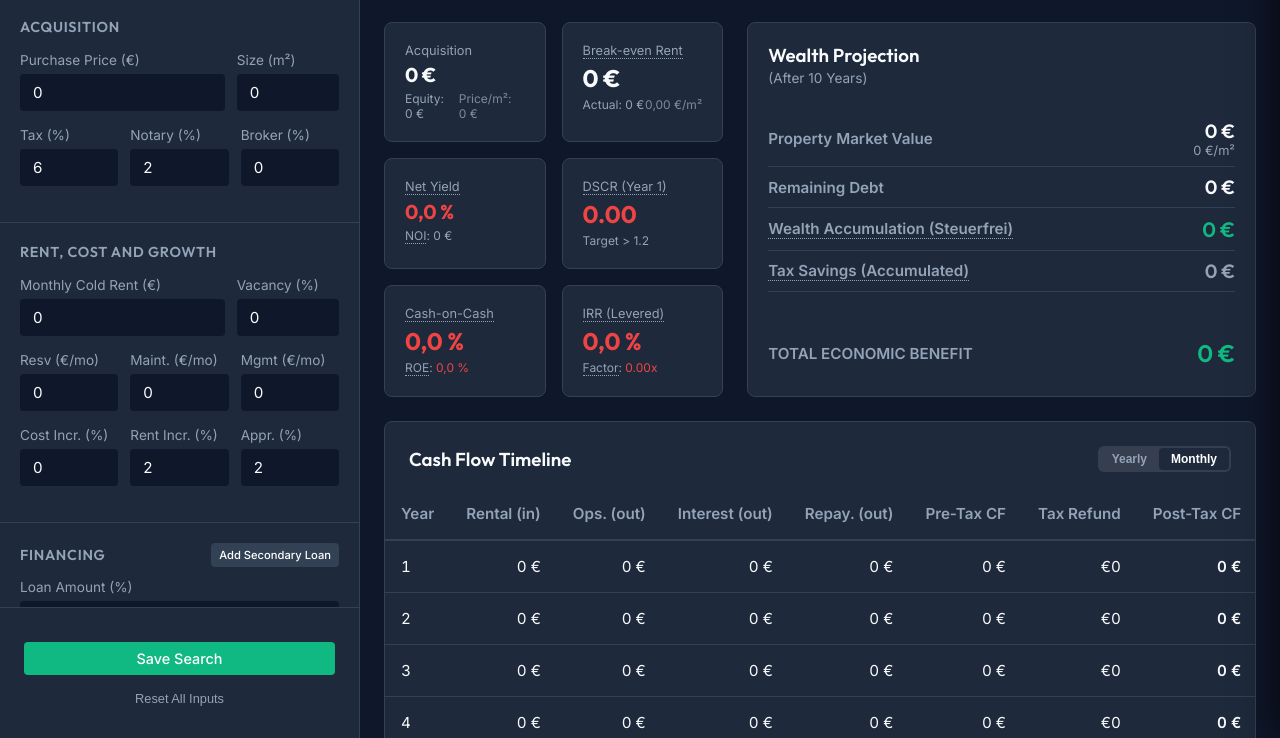
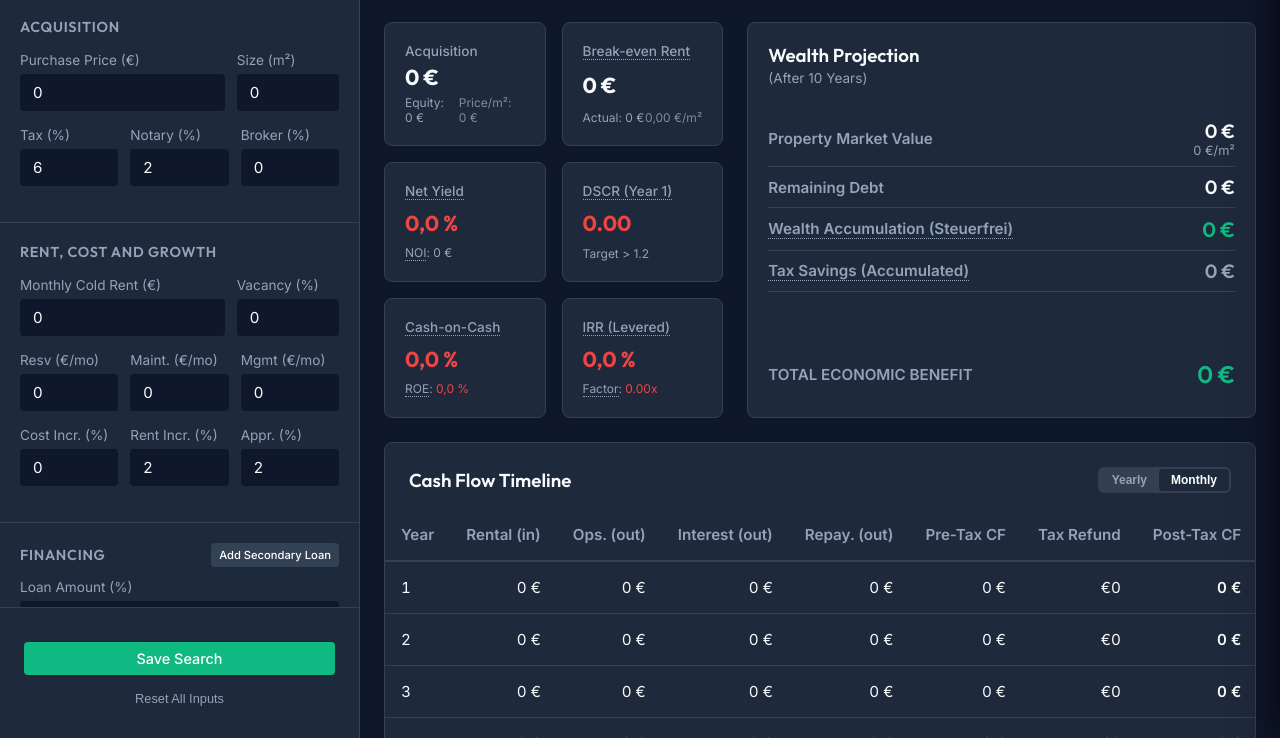
Before and after one commit to msaqibhashmi/real-estate-investment-analyzer, a plain HTML site: page index.html in a window 1280 px wide. Shown: the part 62-800 px from the top of the page. Drawn offline with Linux system fonts and the light colour scheme.

Commit message:
fonts size and cards alignment

```diff
--- a/assets/css/main.css
+++ b/assets/css/main.css
@@ -427,6 +427,10 @@ h4 {
     border: 1px solid #334155;
     transition: transform 0.2s;
     margin: 0;
+    display: flex;
+    flex-direction: column;
+    justify-content: space-between;
+    min-height: 120px;
 }
 
 .kpi-card:hover {
@@ -435,13 +439,14 @@ h4 {
 }
 
 .kpi-label {
-    font-size: 0.8rem;
+    font-size: 0.85rem;
     color: var(--text-secondary);
     margin-bottom: 4px;
+    font-weight: 500;
 }
 
 .kpi-value {
-    font-size: 1.5rem;
+    font-size: 1.35rem;
     font-weight: 700;
     font-family: var(--font-heading);
 }
@@ -557,6 +562,7 @@ tr:hover td {
     margin: 0;
     display: flex;
     flex-direction: column;
+    height: 100%;
 }
 
 .wealth-row {
--- a/index.html
+++ b/index.html
@@ -277,8 +277,7 @@
                                     style="display: grid; grid-template-columns: repeat(2, 1fr); gap: 16px;">
                                     <div class="kpi-card">
                                         <div class="kpi-label">Acquisition</div>
-                                        <div class="kpi-value" style="font-size: 1.25rem;"><span
-                                                id="disp-total-invest">€0</span></div>
+                                        <div class="kpi-value"><span id="disp-total-invest">€0</span></div>
                                         <div class="kpi-sub"
                                             style="display: flex; justify-content: space-between; align-items: center;">
                                             <div>Equity: <span id="disp-equity">€0</span></div>
@@ -303,7 +302,7 @@
                                            < 3.5% → expensive / core
                                            = 4–5% → fair
                                            > 5%   → risk or upside">Net Yield</span></div>
-                                        <div class="kpi-value" style="font-size: 1.25rem;" id="disp-yield">0%</div>
+                                        <div class="kpi-value" id="disp-yield">0%</div>
                                         <div class="kpi-sub"><span class="tooltip-trigger"
                                                 data-tooltip="Net Operating Income: Total monthly rent minus all operating expenses.">NOI</span>:
                                             <span id="disp-noi">€0</span>
```
